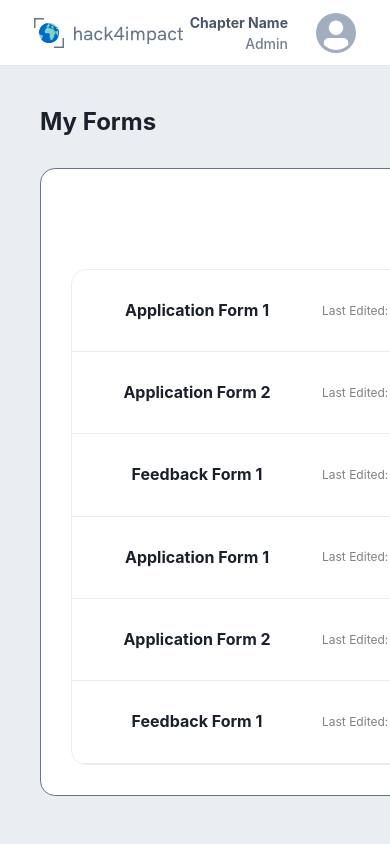
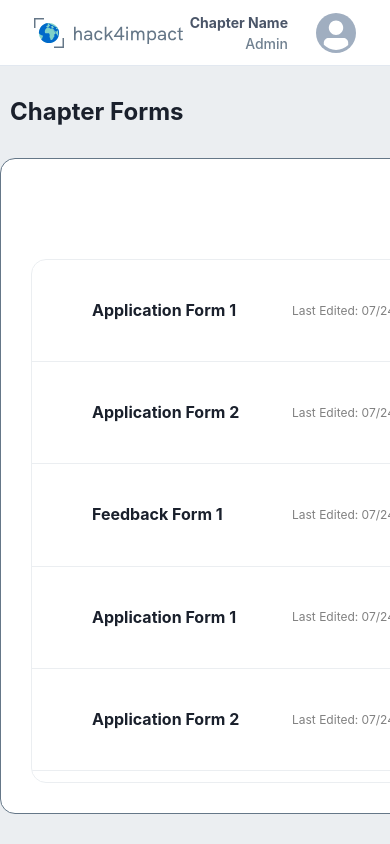
Before and after one commit to GTBitsOfGood/national-npp, a Next.js app: page /chapter/forms in a window 390 px wide. Built offline with nearby package versions, Linux system fonts and the light colour scheme.

Commit message:
Fix chapter forms page responsiveness

```diff
--- a/src/components/FormCard.tsx
+++ b/src/components/FormCard.tsx
@@ -1,5 +1,4 @@
 import {
-  Box,
   Heading,
   Text,
   HStack,
@@ -13,33 +12,36 @@ import {
   ModalCloseButton,
   Button,
   useDisclosure,
+  Flex,
 } from "@chakra-ui/react";
 import { FiEdit2 } from "react-icons/fi";
 import { RiDeleteBin5Line } from "react-icons/ri";
+import { dateToMMDDYYYY } from "src/utils/dates";
+
 function FormCard(props: { name: string; updatedAt: Date }) {
   const { name, updatedAt } = props;
   const { isOpen, onOpen, onClose } = useDisclosure();
 
-  function dateToString(updatedAt: Date) {
-    const dateOfMonth = `${updatedAt.getDate().toString().slice(-2)}`;
-    const month = `${(updatedAt.getMonth() + 1).toString().slice(-2)}`;
-    const year = updatedAt.getFullYear();
-
-    return `${month}/${dateOfMonth}/${year}`;
-  }
-
   return (
-    <Box borderBottom="1px" borderColor="#EBEEF1">
-      <HStack padding="30px 50px 30px 50px" justifyContent="space-between">
+    <Flex
+      borderBottom="1px solid #EBEEF1"
+      p="40px 60px"
+      justify="space-between"
+    >
       <HStack spacing="50px">
-          <Box width="150px">
-            <Heading fontSize="medium">{name}</Heading>
-          </Box>
-          <Box>
-            <Text fontSize="12px" color="#808080">
-              Last Edited: {dateToString(updatedAt)}
+        <Flex width="150px">
+          <Heading
+            fontSize="medium"
+            textOverflow="ellipsis"
+            whiteSpace="nowrap"
+            overflow="hidden"
+          >
+            {name}
+          </Heading>
+        </Flex>
+        <Text fontSize="xs" color="#808080">
+          Last Edited: {dateToMMDDYYYY(updatedAt)}
         </Text>
-          </Box>
       </HStack>
       <HStack fontSize="12px" color="#1974d2" spacing="50px">
         <HStack>
@@ -70,8 +72,7 @@ function FormCard(props: { name: string; updatedAt: Date }) {
           </Modal>
         </HStack>
       </HStack>
-      </HStack>
-    </Box>
+    </Flex>
   );
 }
 
--- a/src/pages/chapter/forms/index.tsx
+++ b/src/pages/chapter/forms/index.tsx
@@ -1,9 +1,9 @@
-import { Heading, Box, Button, HStack, Text } from "@chakra-ui/react";
+import { Heading, Button, HStack, Text, Flex } from "@chakra-ui/react";
 import { GoPlus } from "react-icons/go";
 import FormCard from "src/components/FormCard";
 import { FormType } from "src/utils/types";
 
-function ChapterFormsPage() {
+// TODO: Remove these when real data available
 const forms = [
   {
     _id: `1`,
@@ -41,50 +41,67 @@ function ChapterFormsPage() {
     type: FormType.FEEDBACK,
     updatedAt: new Date(),
   },
+  {
+    _id: `7`,
+    name: "Feedback Form 2",
+    type: FormType.FEEDBACK,
+    updatedAt: new Date(),
+  },
+  {
+    _id: `8`,
+    name: "Feedback Form 3",
+    type: FormType.FEEDBACK,
+    updatedAt: new Date(),
+  },
+  {
+    _id: `9`,
+    name: "Feedback Form 4",
+    type: FormType.FEEDBACK,
+    updatedAt: new Date(),
+  },
 ];
+
+function ChapterFormsPage() {
   return (
-    <Box height="100%" backgroundColor="#EBEEF1" overflow="auto">
-      <Box
-        display="table"
-        padding="40px"
-        justifyContent="center"
-        alignItems="center"
-        margin="auto"
-        align="center"
+    <Flex height="100%" backgroundColor="#EBEEF1" overflow="auto">
+      <Flex
+        direction="column"
+        my="30px"
+        flex="0 1 1000px"
+        minW="800px"
+        minH="700px"
+        marginX="auto"
       >
-        <Box width="1000px">
         <Heading
           fontSize={{ base: "x-large", md: "xx-large" }}
           marginBottom="30px"
-            align="left"
+          ml="10px"
         >
-            My Forms
+          Chapter Forms
         </Heading>
-        </Box>
-
-        <Box
-          flexDirection="column"
-          padding="30px"
-          backgroundColor="white"
-          border="1px"
-          borderColor="#657788"
+        <Flex
+          direction="column"
+          bgColor="white"
+          flex="1"
+          p="30px"
+          border="1px solid #657788"
           borderRadius="15px"
+          overflow="hidden"
         >
-          <Box align="right" marginBottom="30px">
+          <Flex alignSelf="flex-end" mb="30px">
             <Button colorScheme="blue">
               <HStack>
                 <GoPlus color="white" />
                 <Text>Create New Form</Text>
               </HStack>
             </Button>
-          </Box>
-          <Box
-            flexDirection="column"
-            backgroundColor="white"
-            border="1px"
+          </Flex>
+          <Flex
+            direction="column"
+            flex="1"
+            border="1px solid #EBEEF1"
             borderRadius="15px"
-            borderColor="#EBEEF1"
-            overflow="scroll"
+            overflow="auto"
           >
             {forms.map((form) => (
               <FormCard
@@ -93,10 +110,10 @@ function ChapterFormsPage() {
                 updatedAt={form.updatedAt}
               />
             ))}
-          </Box>
-        </Box>
-      </Box>
-    </Box>
+          </Flex>
+        </Flex>
+      </Flex>
+    </Flex>
   );
 }
 
--- /dev/null
+++ b/src/utils/dates.ts
@@ -0,0 +1,8 @@
+export function dateToMMDDYYYY(date: Date) {
+  const month =
+    date.getMonth() > 8 ? date.getMonth() + 1 : `0${date.getMonth() + 1}`;
+  const day = date.getDate() > 9 ? date.getDate() : `0${date.getDate()}`;
+  const year = date.getFullYear();
+
+  return `${month}/${day}/${year}`;
+}
```
Lines whose indentation alone changed are shown as unchanged.
